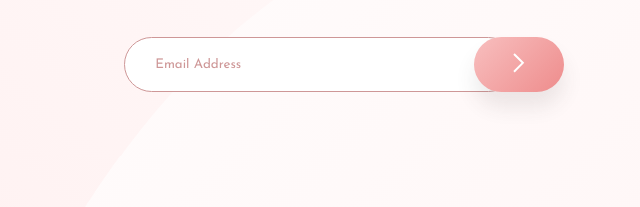
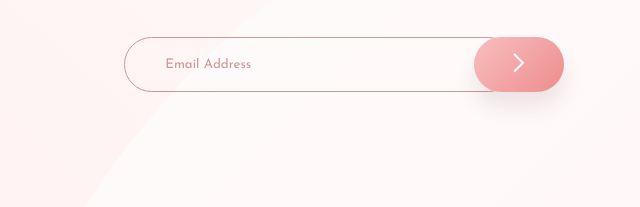
Before and after one commit to shubhamthedev/base-apparel, a website: page index.html in a window 1280 px wide. Shown: the part 502-709 px from the top of the page, 23-663 px from the left. Drawn offline with Linux system fonts and the light colour scheme.

Commit message:
Fixed some issues with input

```diff
--- a/sass/main.scss
+++ b/sass/main.scss
@@ -126,6 +126,9 @@ body {
     text-align: center;
   }
   &__input {
+    padding-left: 4rem;
+    background: transparent;
+    color: #dd959b;
     width: 38%;
     height: 5.5rem;
     border-radius: 10rem;
@@ -144,10 +147,10 @@ body {
   &__input::-webkit-input-placeholder {
     font-weight: 400;
     color: $color-primary-light;
-    transform: translateX(3rem);
   }
 
   &__submit-btn {
+    cursor: pointer;
     background-image: linear-gradient(
       135deg,
       hsl(0, 80%, 86%),
```
Also changed, not shown: css/style.css.
